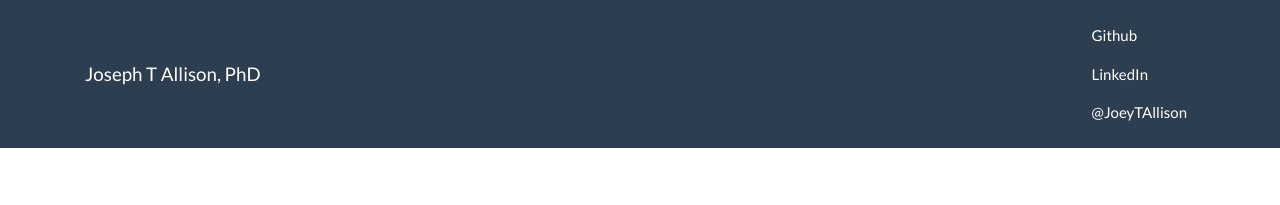
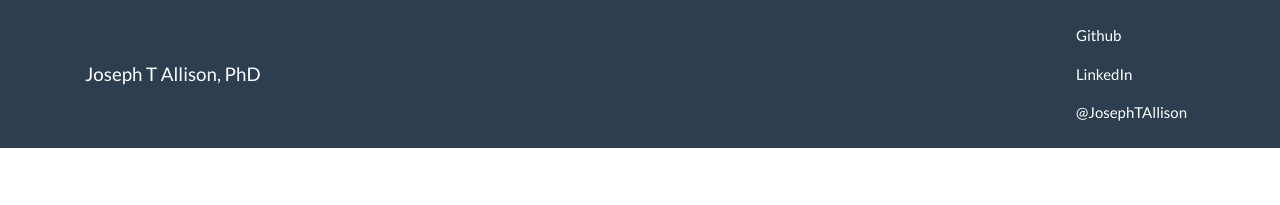
Before and after one commit to josephtallison/josephtallison.github.io, a Jekyll site: the page built from index.md, in a window 1280 px wide. Shown: the top 205 px of the page. Built offline with Jekyll 4.4.1, drawn with Linux system fonts in a browser that asks for light colours.

Commit message:
Updated twitter link name

```diff
--- a/_includes/header.html
+++ b/_includes/header.html
@@ -20,7 +20,7 @@
         <li class="nav-item">
           <a class="nav-link" href="https://github.com/{{ site.github_username }}">Github</a>
           <a class="nav-link" href="https://linkedin.com/in/{{ site.linked_in }}">LinkedIn</a>
-          <a class="nav-link" href="https://twitter.com/{{ site.twitter_username }}">@JoeyTAllison</a>
+          <a class="nav-link" href="https://twitter.com/{{ site.twitter_username }}">@JosephTAllison</a>
         </li>
       </ul>
     </div>
```
